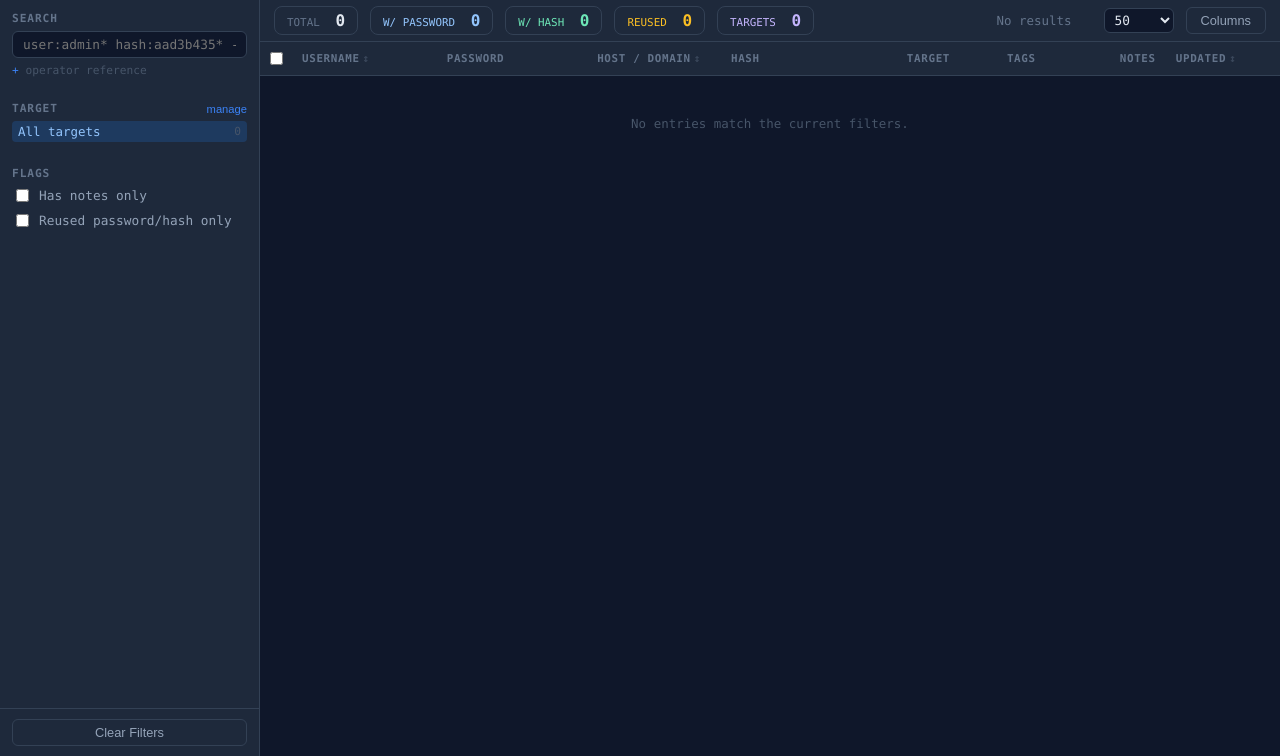
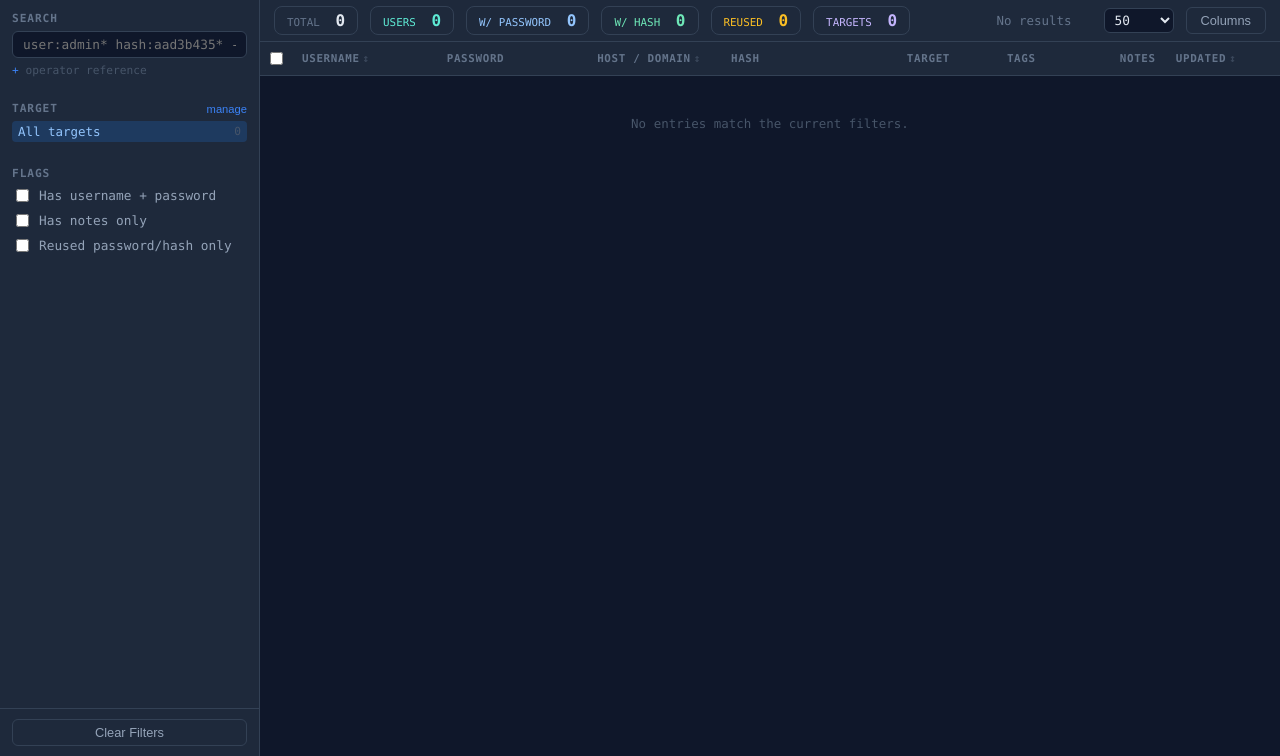
Before and after one commit to BearlyStable/SCTFCM, a Flask app: page / in a window 1280 px wide. Shown: the part 44-800 px from the top of the page. Run offline with Flask 3, Linux system fonts and the light colour scheme; data that the repository does not hold is empty.

Commit message:
add userpass filter and update stats display in UI

```diff
--- a/src/app.py
+++ b/src/app.py
@@ -80,6 +80,10 @@ _HASH_REUSE_EXPR = (
     "THEN (SELECT COUNT(*) FROM entries e2 WHERE e2.hash = entries.hash) "
     "ELSE 0 END"
 )
+_HAS_USERPASS_EXPR = (
+    "(username IS NOT NULL AND TRIM(username) != '' "
+    "AND password IS NOT NULL AND TRIM(password) != '')"
+)
 
 
 # ── Search query parser ───────────────────────────────────────────────────────
@@ -154,6 +158,10 @@ def parse_search_query(search_str: str):
             cond = f"({_HASH_REUSE_EXPR}) > 1"
             conditions.append(cond if (yes ^ negate) else f"NOT {cond}")
 
+        elif op == 'userpass':
+            yes = _YESNO(value)
+            conditions.append(_HAS_USERPASS_EXPR if (yes ^ negate) else f"NOT {_HAS_USERPASS_EXPR}")
+
         else:
             plain_terms.append(token)
 
@@ -190,6 +198,7 @@ def build_entry_filter(p):
     search = p.get("search", "").strip()
     notes_only = p.get("notes_only", "").lower() in ("1", "true")
     reused_only = p.get("reused_only", "").lower() in ("1", "true")
+    userpass_only = p.get("userpass_only", "").lower() in ("1", "true")
 
     where, params = ["1=1"], []
 
@@ -212,6 +221,9 @@ def build_entry_filter(p):
 
     if reused_only:
         where.append(f"(({_PW_REUSE_EXPR}) > 1 OR ({_HASH_REUSE_EXPR}) > 1)")
+
+    if userpass_only:
+        where.append(_HAS_USERPASS_EXPR)
 
     sort_by = p.get("sort_by", "").strip()
     sort_dir = p.get("sort_dir", "desc").lower()
@@ -955,6 +967,9 @@ def api_export_entries():
 def api_stats():
     with get_db() as conn:
         total = conn.execute("SELECT COUNT(*) FROM entries").fetchone()[0]
+        users = conn.execute(
+            "SELECT COUNT(DISTINCT username) FROM entries WHERE username IS NOT NULL AND TRIM(username) != ''"
+        ).fetchone()[0]
         with_password = conn.execute(
             "SELECT COUNT(*) FROM entries WHERE password IS NOT NULL AND TRIM(password) != ''"
         ).fetchone()[0]
@@ -968,6 +983,7 @@ def api_stats():
 
     return jsonify({
         "total": total,
+        "users": users,
         "with_password": with_password,
         "with_hash": with_hash,
         "reused": reused,
--- a/src/static/app.js
+++ b/src/static/app.js
@@ -77,6 +77,7 @@ const state = {
   targets: [],
   selectedTargetId: null,   // null = all targets, 'none' = unassigned, or a numeric id
   search: '',
+  userpassOnly: false,
   notesOnly: false,
   reusedOnly: false,
   page: 1,
@@ -224,6 +225,7 @@ function populateTargetSelect(sel, keepValue) {
 async function loadStats() {
   const s = await api('/api/stats');
   qs('#stat-total').textContent    = s.total;
+  qs('#stat-users').textContent    = s.users;
   qs('#stat-password').textContent = s.with_password;
   qs('#stat-hash').textContent     = s.with_hash;
   qs('#stat-reused').textContent   = s.reused;
@@ -237,9 +239,10 @@ async function loadStats() {
 function buildQueryParams() {
   const p = new URLSearchParams();
   if (state.selectedTargetId !== null) p.set('target_id', state.selectedTargetId);
-  if (state.search)      p.set('search', state.search);
-  if (state.notesOnly)   p.set('notes_only', '1');
-  if (state.reusedOnly)  p.set('reused_only', '1');
+  if (state.search)       p.set('search', state.search);
+  if (state.userpassOnly) p.set('userpass_only', '1');
+  if (state.notesOnly)    p.set('notes_only', '1');
+  if (state.reusedOnly)   p.set('reused_only', '1');
   if (state.sortBy) {
     p.set('sort_by', state.sortBy);
     p.set('sort_dir', state.sortDir);
@@ -768,6 +771,12 @@ qs('#search-input').addEventListener('input', e => {
   }, 300);
 });
 
+qs('#userpass-only').addEventListener('change', e => {
+  state.userpassOnly = e.target.checked;
+  state.page = 1;
+  loadEntries();
+});
+
 qs('#notes-only').addEventListener('change', e => {
   state.notesOnly = e.target.checked;
   state.page = 1;
@@ -788,6 +797,7 @@ qs('#per-page-select').addEventListener('change', e => {
 
 qs('#clear-filters-btn').addEventListener('click', () => {
   state.search = '';      qs('#search-input').value = '';
+  state.userpassOnly = false; qs('#userpass-only').checked = false;
   state.notesOnly = false; qs('#notes-only').checked = false;
   state.reusedOnly = false; qs('#reused-only').checked = false;
   state.selectedTargetId = null;
--- a/src/templates/index.html
+++ b/src/templates/index.html
@@ -49,6 +49,7 @@
                 <tr><td>service:</td><td>service / port</td></tr>
                 <tr><td>hashtype:</td><td>hash type</td></tr>
                 <tr><td>hash:</td><td>hash value</td></tr>
+                <tr><td>userpass:</td><td><code>yes</code> / <code>no</code> — has both a username and a password</td></tr>
                 <tr><td>notes:</td><td><code>yes</code> / <code>no</code> — has a note</td></tr>
                 <tr><td>tag:</td><td>tagged with value — supports <code>*</code></td></tr>
                 <tr><td>target:</td><td>target name — supports <code>*</code></td></tr>
@@ -76,6 +77,9 @@
       <div class="filter-section" style="border:none">
         <div class="filter-label">Flags</div>
         <label style="display:flex;align-items:center;gap:7px;cursor:pointer;font-size:0.8rem;color:#94a3b8">
+          <input type="checkbox" id="userpass-only" style="width:auto;accent-color:#5eead4"> Has username + password
+        </label>
+        <label style="display:flex;align-items:center;gap:7px;cursor:pointer;font-size:0.8rem;color:#94a3b8;margin-top:6px">
           <input type="checkbox" id="notes-only" style="width:auto;accent-color:#3b82f6"> Has notes only
         </label>
         <label style="display:flex;align-items:center;gap:7px;cursor:pointer;font-size:0.8rem;color:#94a3b8;margin-top:6px">
@@ -99,6 +103,10 @@
         <div class="stat-card" style="padding:4px 12px">
           <span style="color:#64748b;font-size:0.68rem">TOTAL</span>
           <span id="stat-total" style="font-weight:700;color:#e2e8f0;margin-left:6px">—</span>
+        </div>
+        <div class="stat-card" style="padding:4px 12px">
+          <span style="color:#5eead4;font-size:0.68rem">USERS</span>
+          <span id="stat-users" style="font-weight:700;color:#5eead4;margin-left:6px">—</span>
         </div>
         <div class="stat-card" style="padding:4px 12px">
           <span style="color:#93c5fd;font-size:0.68rem">W/ PASSWORD</span>
```
Also changed, not shown: README.md.
